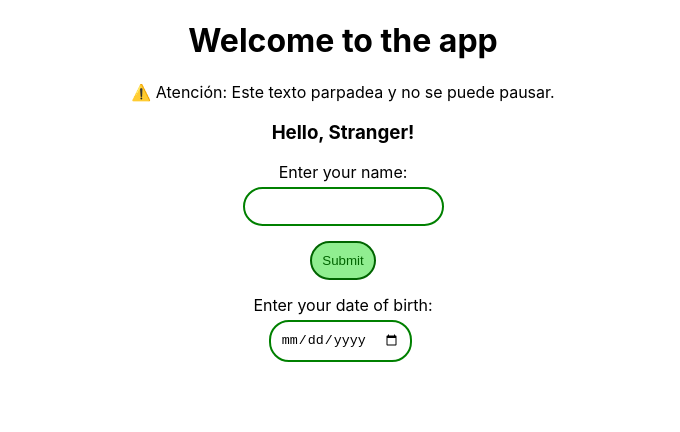
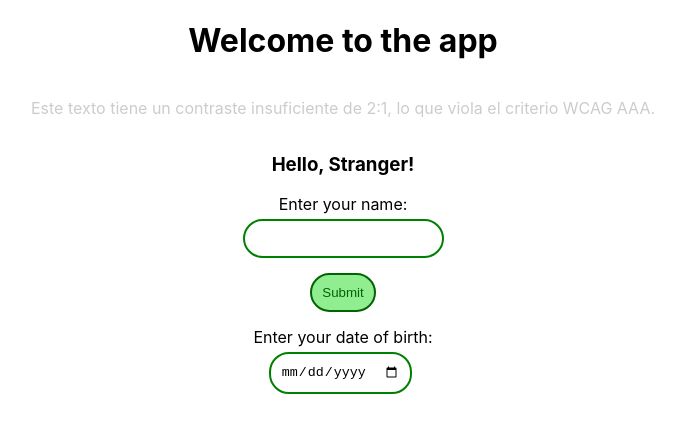
Before and after one commit to ibarba2023/my-app, a React (Create React App) app: page / in a window 1280 px wide. Shown: the top 432 px of the page, without its empty margins (297-977 px from the left). Built offline with nearby package versions, Linux system fonts and the light colour scheme.

Commit message:
Update App.js

```diff
--- a/src/App.js
+++ b/src/App.js
@@ -12,7 +12,9 @@ function App() {
   return (
     <div className="App">
       <h1 className='header'>Welcome to the app</h1>
-      <div className="blinking-text">⚠️ Atención: Este texto parpadea y no se puede pausar.</div> {/* ERROR AAA */}
+      <p style={{ color: '#cccccc', backgroundColor: '#ffffff' }}>
+        Este texto tiene un contraste insuficiente de 2:1, lo que viola el criterio WCAG AAA.
+      </p> {/* ERROR AAA */}
       <Salute name={name} />
       <Age birthday={birthday} />
       <InputName setName={setName} />
```
